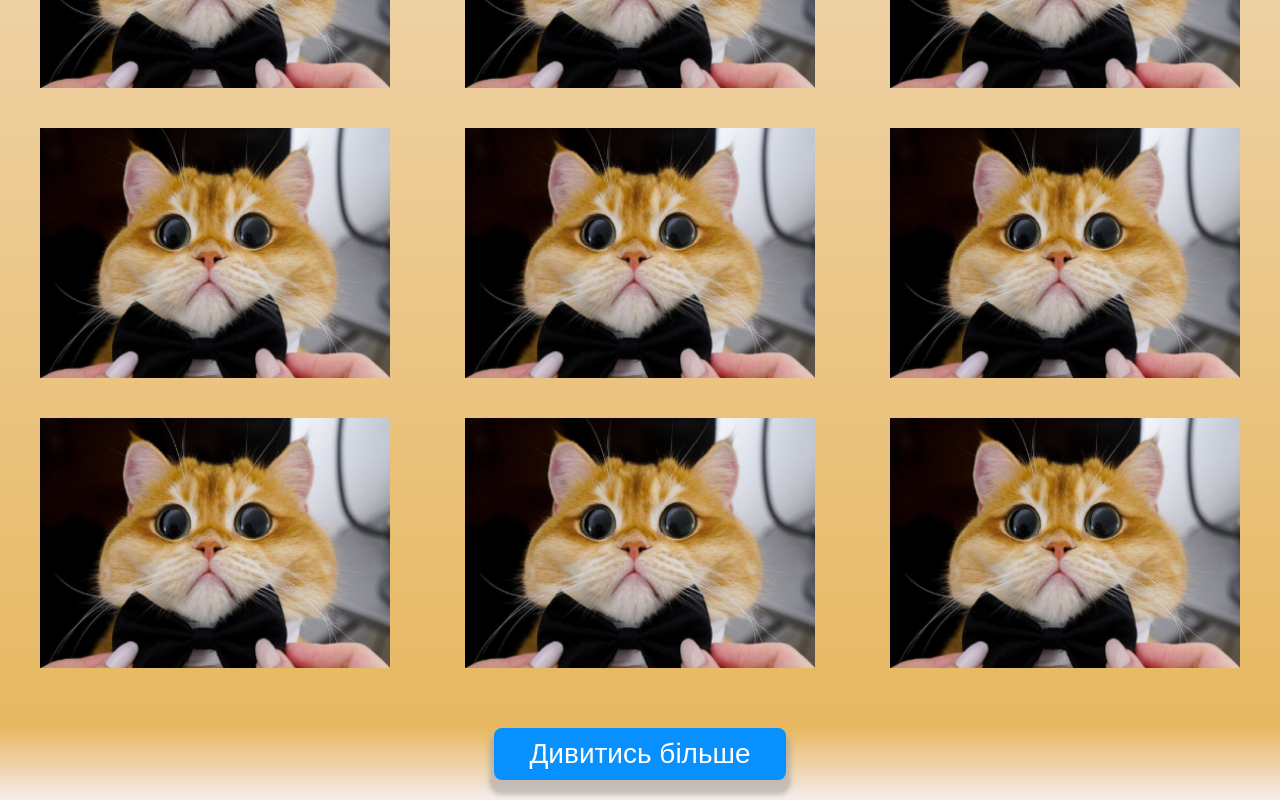
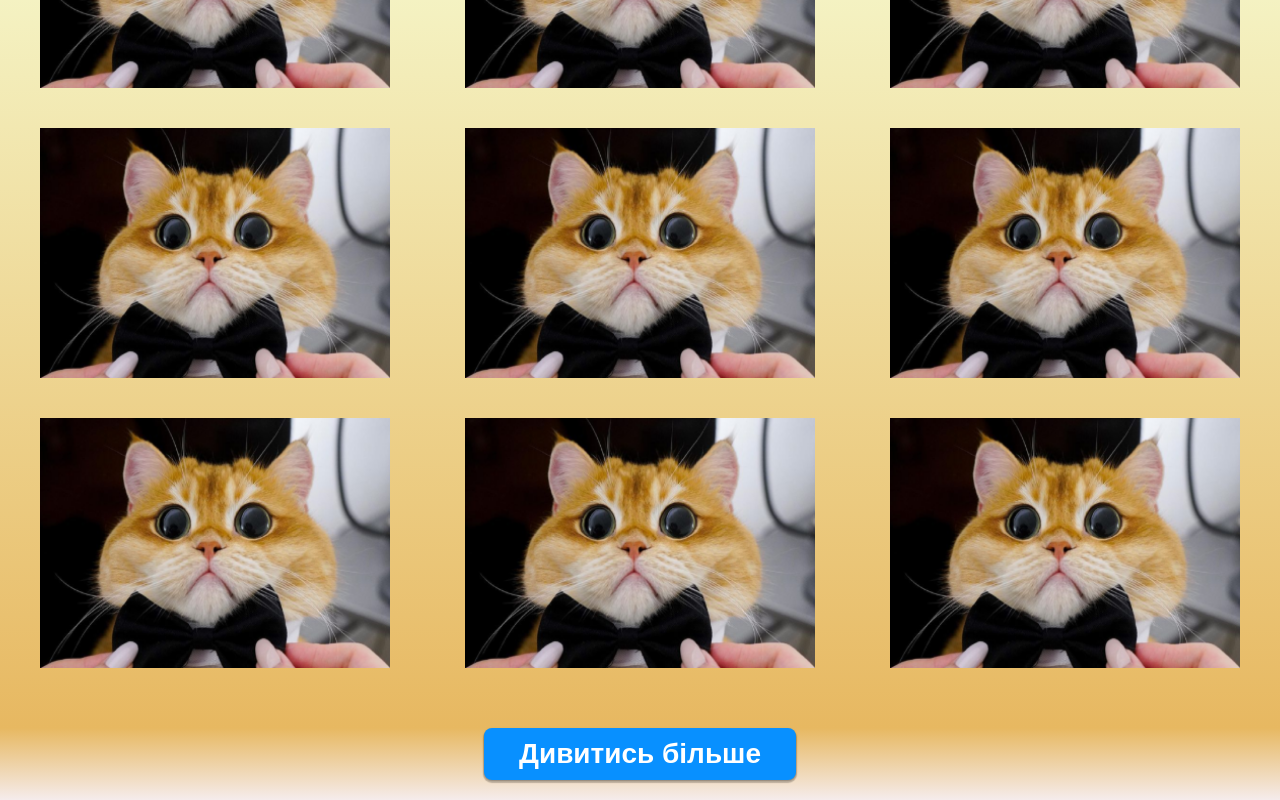
Before and after one commit to TheBestikk/Gallery, a plain HTML site: page index.html in a window 1280 px wide. In both pictures the pointer is over the button "Дивитись більше". Shown: the part 870-1670 px from the top of the page. Drawn offline with Linux system fonts and the light colour scheme.

Commit message:
update style.css

```diff
--- a/style.css
+++ b/style.css
@@ -7,7 +7,7 @@ body{
     margin: 0 auto;
 }
 .header{
-    background-image: linear-gradient(to left, rgb(96, 96, 222), rgb(252, 252, 163));
+    background-image: linear-gradient(to bottom, rgb(231, 184, 97), rgb(245, 245, 199), rgb(245, 236, 236));
 }
 .menu{
     display: flex;
@@ -32,7 +32,7 @@ body{
     font-weight: 700;
 }
 .gallery{
-    background-image: linear-gradient(to top, rgb(231, 184, 97), rgb(245, 236, 236));
+    background-image: linear-gradient(to top, rgb(231, 184, 97), rgb(245, 245, 199), rgb(245, 236, 236));
 }
 .next{
     background-image: linear-gradient(to bottom, rgb(231, 184, 97), rgb(245, 236, 236));
@@ -55,7 +55,6 @@ body{
 .next-button{
     display: block;
     margin: 0 auto;
-    text-align: center;
     border-radius: 8px;
     border: none;
     background-color: #0890ff;
@@ -63,6 +62,8 @@ body{
     color: rgb(255, 255, 255);
     font-size: 28px;
 }
-.next-button:hover{
-    box-shadow: 0px 10px 4px 5px rgba(158, 157, 157, 0.537);
+.next-button:hover, .next-button:focus{
+    box-shadow: 0px 2px 1px 1px rgba(0, 0, 0, 0.2), 0px 1px 1px 0px rgba(0, 0, 0, 0.14), 0px 1px 3px 0px rgba(0, 0, 0, 0.12);
+    cursor: pointer;
+    font-weight: 700;
 }
```
